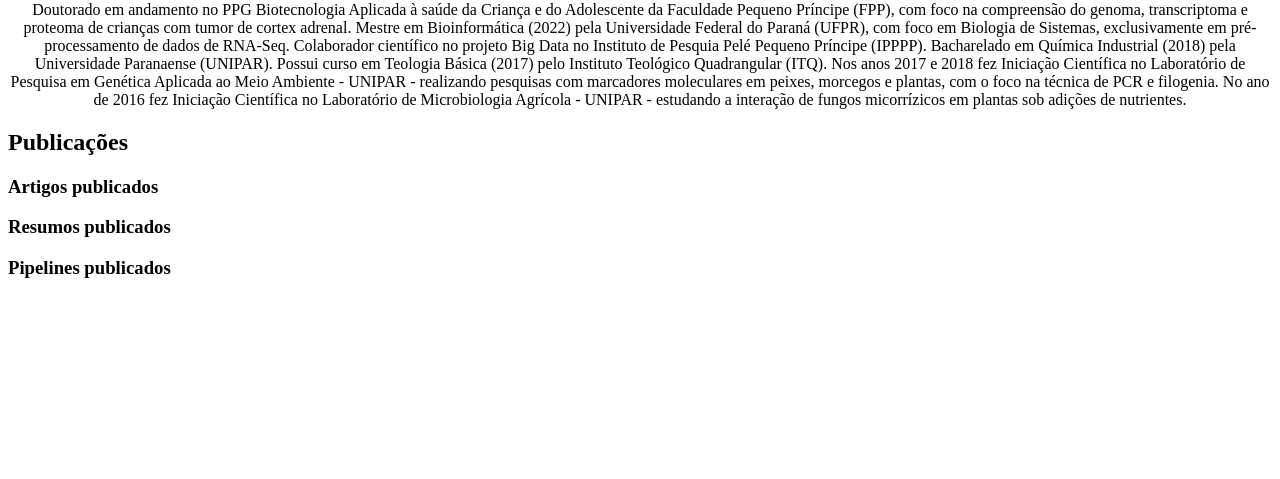
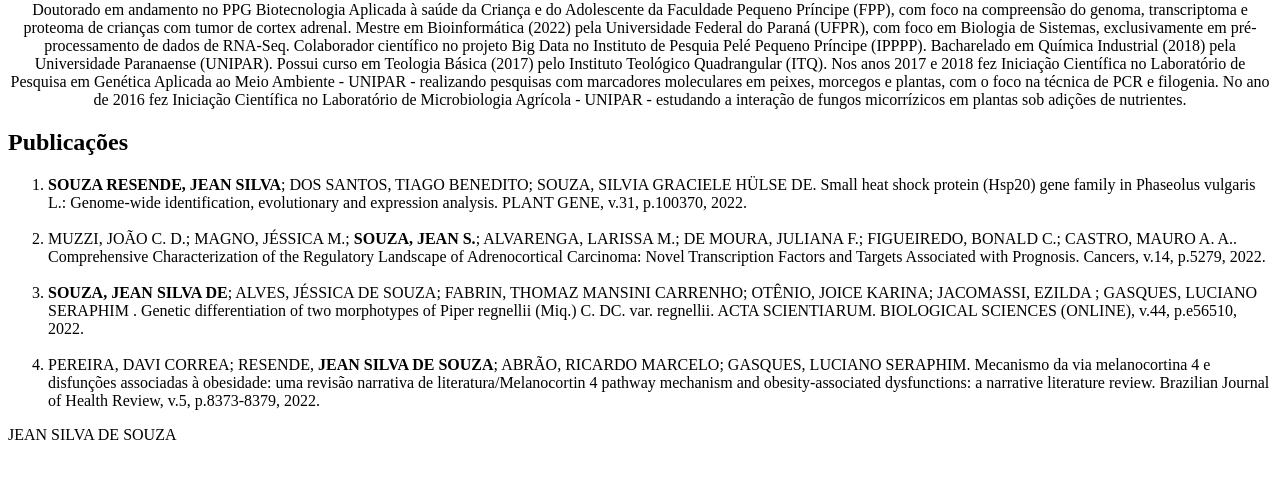
Before and after one commit to resendejss/jeanresende.github.io, a plain HTML site: page index.html in a window 1280 px wide. Shown: the part 79-558 px from the top of the page. Drawn offline with Linux system fonts and the light colour scheme.

Commit message:
atualizacao

```diff
--- a/index.html
+++ b/index.html
@@ -18,14 +18,36 @@
             Genética Aplicada ao Meio Ambiente - UNIPAR - realizando pesquisas com marcadores moleculares em peixes,
             morcegos e plantas, com o foco na técnica de PCR e filogenia. No ano de 2016 fez Iniciação Científica no
             Laboratório de Microbiologia Agrícola - UNIPAR - estudando a interação de fungos micorrízicos em plantas sob
-        adições de nutrientes.</p>
-
-        <h2></h2>
+            adições de nutrientes.
+        </p>
 
         <h2>Publicações</h2>
-        <h3>Artigos publicados</h3>
-        <h3>Resumos publicados</h3>
-        <h3>Pipelines publicados</h3>
+        <ol>
+            <li><strong>SOUZA RESENDE, JEAN SILVA</strong>; DOS SANTOS, TIAGO BENEDITO; SOUZA, SILVIA GRACIELE HÜLSE DE. Small
+                heat shock protein (Hsp20) gene family in Phaseolus vulgaris L.: Genome-wide identification,
+                evolutionary and expression analysis. PLANT GENE, v.31, p.100370, 2022.
+            </li>
+            <br>
+            <li>MUZZI, JOÃO C. D.; MAGNO, JÉSSICA M.; <strong>SOUZA, JEAN S.</strong>; ALVARENGA, LARISSA M.; DE MOURA, JULIANA F.;
+                FIGUEIREDO, BONALD C.; CASTRO, MAURO A. A.. Comprehensive Characterization of the Regulatory Landscape
+                of Adrenocortical Carcinoma: Novel Transcription Factors and Targets Associated with Prognosis. Cancers,
+                v.14, p.5279, 2022.
+            </li>
+            <br>
+            <li>
+                <strong>SOUZA, JEAN SILVA DE</strong>; ALVES, JÉSSICA DE SOUZA; FABRIN, THOMAZ MANSINI CARRENHO; OTÊNIO, JOICE KARINA;
+                JACOMASSI, EZILDA ; GASQUES, LUCIANO SERAPHIM . Genetic differentiation of two morphotypes of Piper regnellii (Miq.) C.
+                DC. var. regnellii. ACTA SCIENTIARUM. BIOLOGICAL SCIENCES (ONLINE), v.44, p.e56510, 2022.
+            </li>
+            <br>
+            <li>
+                PEREIRA, DAVI CORREA; RESENDE, <strong>JEAN SILVA DE SOUZA</strong>; ABRÃO, RICARDO MARCELO; GASQUES, LUCIANO SERAPHIM. Mecanismo da via
+                melanocortina 4 e disfunções associadas à obesidade: uma revisão narrativa de literatura/Melanocortin 4 pathway mechanism
+                and obesity-associated dysfunctions: a narrative literature review. Brazilian Journal of Health Review, v.5, p.8373-8379,
+                2022.
+            </li>
+
+        </ol>
 
     </body>
-</html>
+</html>JEAN SILVA DE SOUZA
```
Lines whose indentation alone changed are shown as unchanged.
